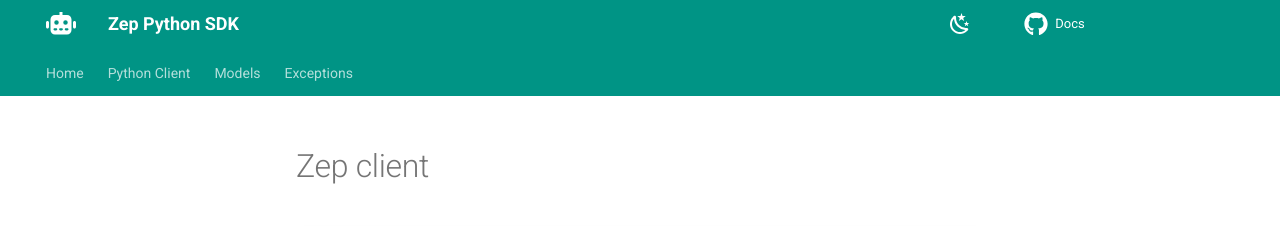
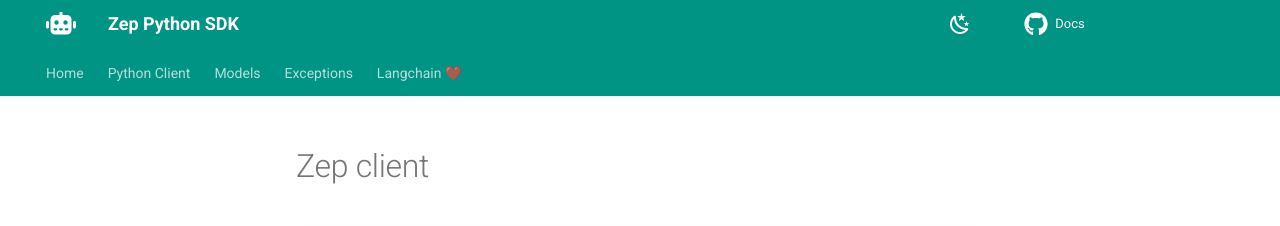
Before and after one commit to getzep/zep-python, an MkDocs documentation site: the page built from docs/zep_client.md, in a window 1280 px wide. Shown: the top 226 px of the page. Built offline with MkDocs 1.6.1 and Material for MkDocs 9.7.7, drawn with Linux system fonts in a browser that asks for light colours.

Commit message:
Update mkdocs.yml

```diff
--- a/mkdocs.yml
+++ b/mkdocs.yml
@@ -56,3 +56,4 @@ nav:
   - Python Client: /zep-python/zep_client
   - Models: /zep-python/models
   - Exceptions: /zep-python/exceptions
+  - Langchain ❤️: /sdk/langchain/
```
